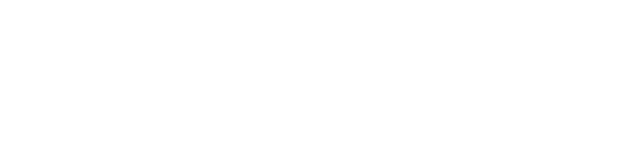
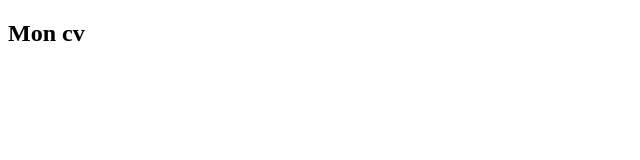
Before and after one commit to Mithelle/git-mon-cv, a plain HTML site: page index.html in a window 1280 px wide. Shown: the whole page, without its empty margins (0-640 px from the left). Drawn offline with Linux system fonts and the light colour scheme.

Commit message:
mise en place de la section titre

```diff
--- a/index.html
+++ b/index.html
@@ -8,6 +8,6 @@
     <link rel="stylesheet" href="style.css">
 </head>
 <body>
-
+ <h2>Mon cv</h2>
 </body>
 </html>
```
